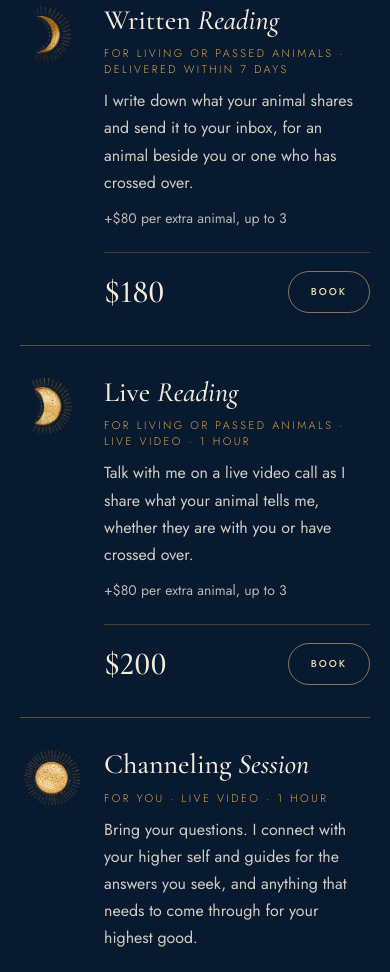
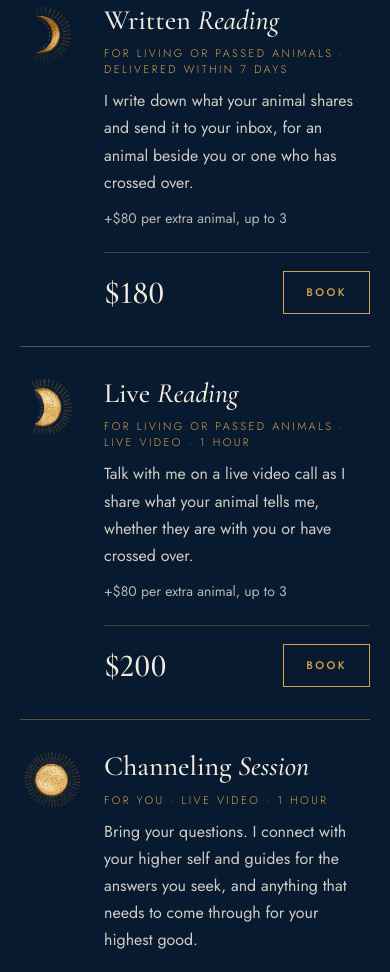
Before and after one commit to KatayonH/katchannels, an Astro site: page / in a window 390 px wide. Shown: the part 2544-3516 px from the top of the page. Built offline with nearby package versions, Linux system fonts and the light colour scheme; Astro itself is replaced by a stand-in of ours.

Commit message:
Session Book buttons match gold outline buttons; Stripe payment opens in a new tab
Co-Authored-By: Claude Opus 5.5 <noreply@anthropic.com>
Claude-Session: https://claude.ai/code/session_01BVSSL1uNKK8oe289M8oKvm

```diff
--- a/src/components/Book.astro
+++ b/src/components/Book.astro
@@ -65,7 +65,7 @@ const first = sessions[0];
                   <h3 class="display">{s.title} <em>{s.titleItalic}</em></h3>
                   <div class="menu-meta">{o.count === 1 ? '1 animal' : `${o.count} animals`} · {s.meta}</div>
                   <p>No time slot needed. Pay securely through Stripe, then send me a photo, the name and the species {o.count === 1 ? 'of your animal' : 'of each animal'}. Your {o.count === 1 ? 'reading arrives' : 'readings arrive'} in your inbox within 7 days.</p>
-                  <a class="booker-cta" href={o.booking.url}>Pay {o.price} and book</a>
+                  <a class="booker-cta" href={o.booking.url} target="_blank" rel="noopener">Pay {o.price} and book</a>
                 </div>
               ) : (
                 <div class="cal-frame" data-cal-link={o.booking.calLink} data-cal-ns={o.count === 1 ? s.id : `${s.id}${o.count}`}>
--- a/src/data/site.ts
+++ b/src/data/site.ts
@@ -178,7 +178,7 @@ export const faqGroups = [
 
 // Session button style used in production. The dev-only switcher can override it on localhost.
 export const design = {
-  button: 'kb-arrow',
+  button: 'kb-outline',
   hero: 'ivy-arch',
 };
 
@@ -206,4 +206,5 @@ export const buttonStyles = [
   { label: '9 Star', cls: 'kb-star' },
   { label: '10 Faded lines', cls: 'kb-fade' },
   { label: '11 Solid ivory', cls: 'kb-ivory' },
+  { label: '12 Gold outline', cls: 'kb-outline' },
 ];
--- a/src/styles/global.css
+++ b/src/styles/global.css
@@ -289,6 +289,9 @@ a:hover { color: var(--gold-light); }
 .kb-fade:hover { color: #fff6e4; background-color: rgba(246, 227, 168, 0.06); }
 .kb-ivory { color: var(--navy); background-color: var(--champagne); border-radius: 2px; padding: 12px 22px; }
 .kb-ivory:hover { color: var(--navy); background-color: #f8eeda; }
+/* Matches the gold outline buttons in the nav and hero (.btn-outline). */
+.kb-outline { color: var(--gold); border: 1px solid var(--gold); padding: 13px 20px; font-size: 12px; letter-spacing: 0.22em; white-space: nowrap; }
+.kb-outline:hover { color: var(--gold-light); background-color: rgba(217, 162, 74, 0.1); }
 
 /* ---------- Process ---------- */
 .process { position: relative; overflow: hidden; background: #fbefe2; }
@@ -598,7 +601,7 @@ a:hover { color: var(--gold-light); }
   .price-extra-d, .cta-long { display: none; }
   .price-extra-m { display: block; margin-top: 2px; }
   .cta-short { display: inline; }
-  .menu-price .kb { margin: 0; padding: 15px 22px; border: 1px solid rgba(235, 194, 122, 0.55); border-radius: 999px; font-size: 10px; letter-spacing: 0.2em; }
+  .menu-price .kb { margin: 0; padding: 15px 22px; border: 1px solid var(--gold); border-radius: 0; font-size: 11px; letter-spacing: 0.22em; color: var(--gold); }
   .menu-price .kb::after { display: none; }
   .menu-price .kb:hover, .menu-price .kb:focus-visible { background-color: rgba(235, 194, 122, 0.1); border-color: var(--gold-light); }
   /* FAQ on phones: topics become two tabs side by side above the questions */
```
